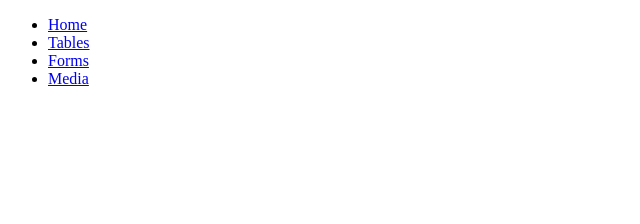
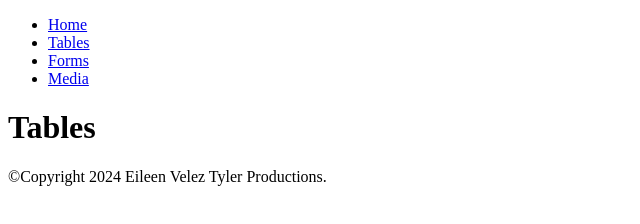
Before and after one commit to EileenVT/COMP001A.LectureActivity4, a plain HTML site: page tables.html in a window 1280 px wide. Shown: the whole page, without its empty margins (0-640 px from the left). Drawn offline with Linux system fonts and the light colour scheme.

Commit message:
Added copyright to footer

```diff
--- a/tables.html
+++ b/tables.html
@@ -15,6 +15,7 @@
                 <li><a href="media.html" target="_self">Media</a></li>
             </ul>
         </nav>
+        <h1>Tables</h1>
     </header>
 
     <main>
@@ -22,7 +23,7 @@
     </main>
 
     <footer>
-
+        <p>&copy;Copyright 2024 Eileen Velez Tyler Productions.</p>
     </footer>
 </body>
 </html>
```
